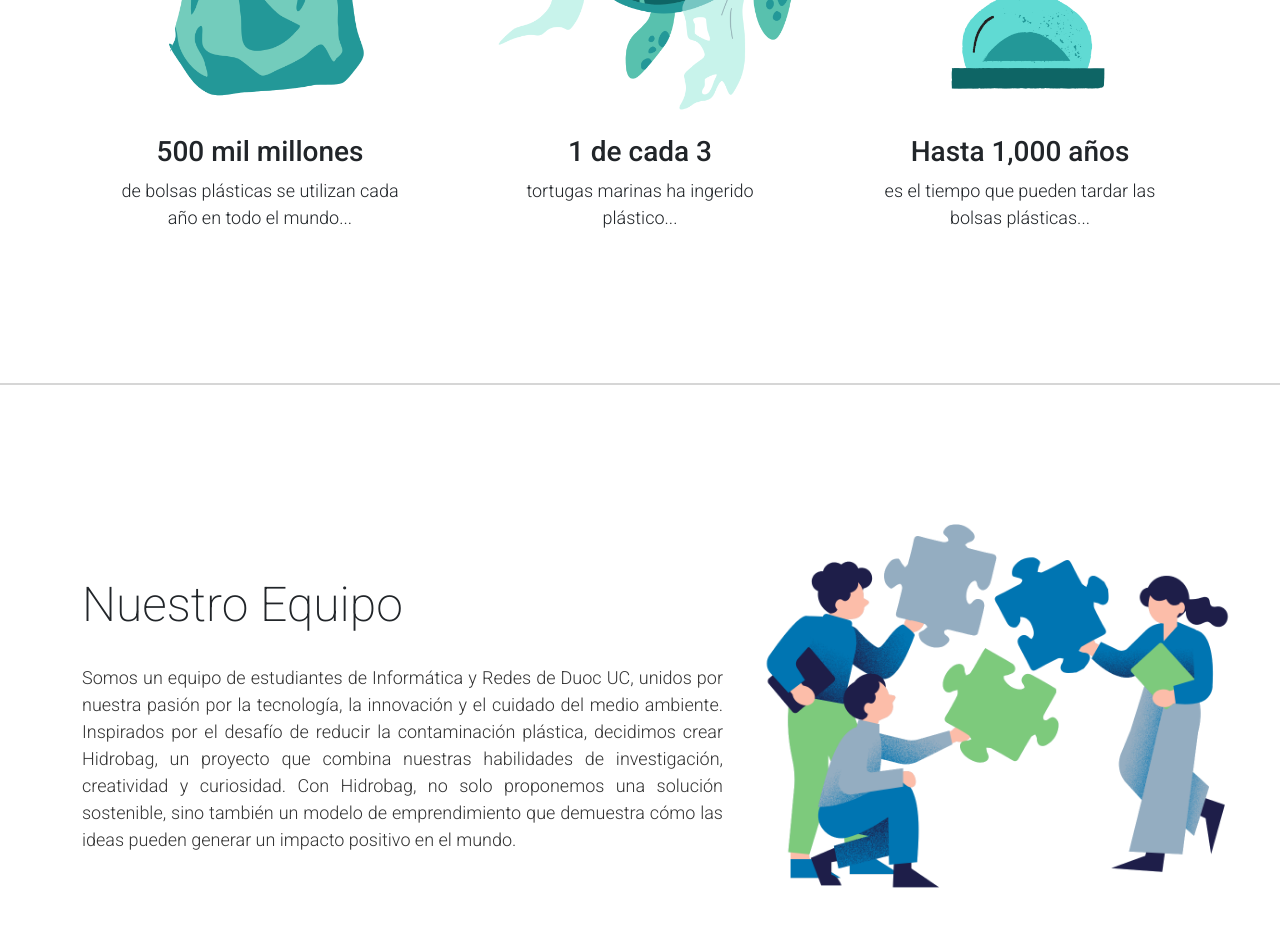
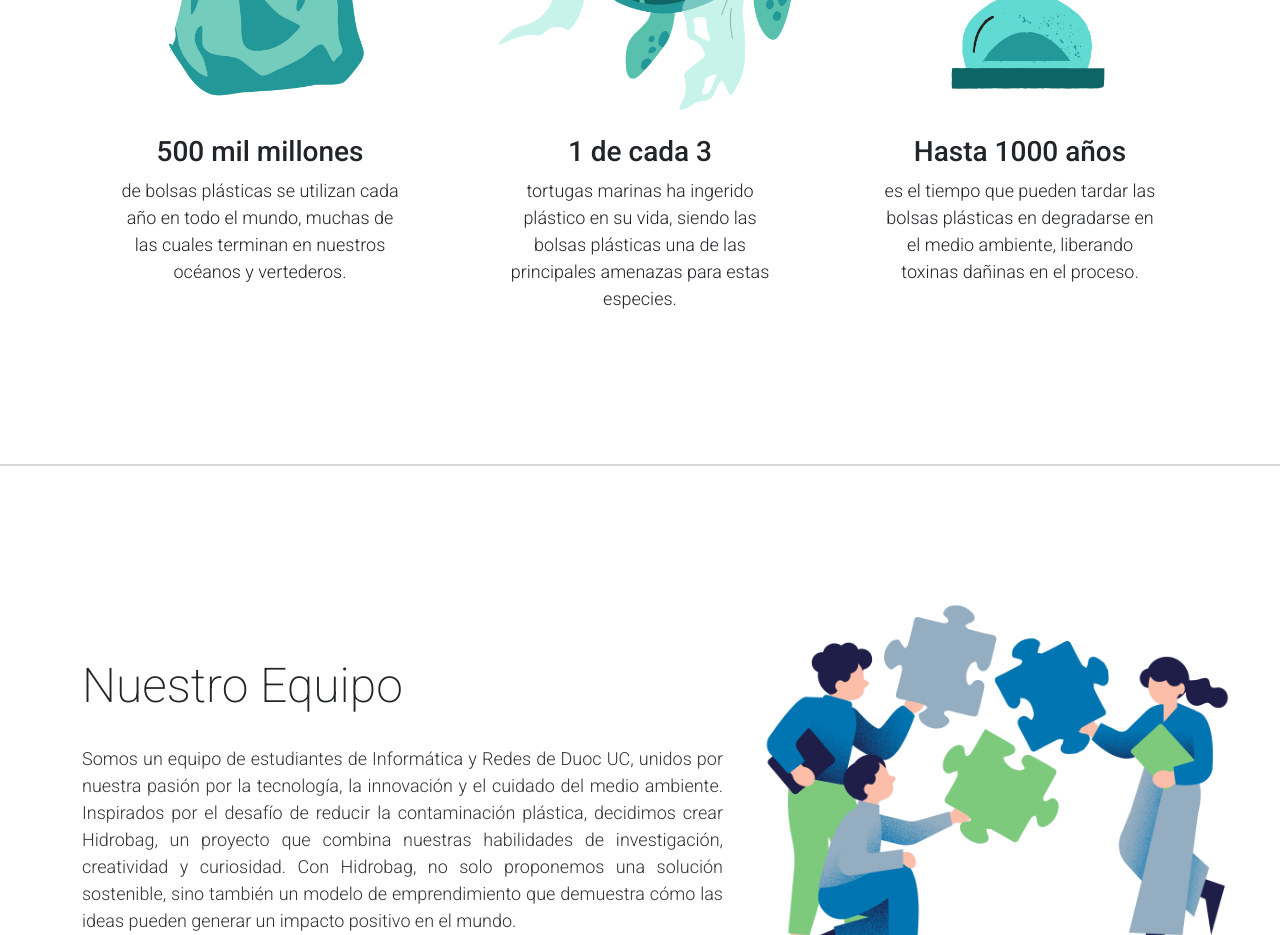
Before and after one commit to Camila-Aroca/hidrobag-2, a plain HTML site: page index.html in a window 1280 px wide. Shown: the part 2520-3455 px from the top of the page. Drawn offline with Linux system fonts and the light colour scheme.

Commit message:
Corrige texto sección cifras

```diff
--- a/index.html
+++ b/index.html
@@ -146,17 +146,20 @@ https://templatemo.com/tm-559-zay-shop
             <div class="col-12 col-md-4 p-5 mt-3">
                 <a href="#"><img src="assets/img/bolsa-verde.png" class="fade-in" style="width: 300px; height: 300px;"></a>
                 <h3 class="text-center mt-3 mb-2">500 mil millones</h3>
-                <p style="text-align: center;">de bolsas plásticas se utilizan cada año en todo el mundo...</p>
+                <p style="text-align: center;"> de bolsas plásticas se utilizan cada año en todo el mundo,
+                    muchas de las cuales terminan en nuestros océanos y vertederos.</p>
             </div>
             <div class="col-12 col-md-4 p-5 mt-3">
                 <a href="#"><img src="assets/img/tortuga-2.png" class="fade-in" style="width: 300px; height: 300px;"></a>
                 <h3 class="text-center mt-3 mb-2">1 de cada 3</h3>
-                <p style="text-align: center;">tortugas marinas ha ingerido plástico...</p>
+                <p style="text-align: center;">tortugas marinas ha ingerido plástico en su vida, siendo las
+                    bolsas plásticas una de las principales amenazas para estas especies.</p>
             </div>
             <div class="col-12 col-md-4 p-5 mt-3">
                 <a href="#"><img src="assets/img/reloj.png" class="fade-in" style="width: 300px; height: 300px;"></a>
-                <h3 class="text-center mt-3 mb-2">Hasta 1,000 años</h3>
-                <p style="text-align: center;">es el tiempo que pueden tardar las bolsas plásticas...</p>
+                <h3 class="text-center mt-3 mb-2">Hasta 1000 años</h3>
+                <p style="text-align: center;">es el tiempo que pueden tardar las bolsas plásticas en
+                    degradarse en el medio ambiente, liberando toxinas dañinas en el proceso.</p>
             </div>
         </div>
     </section>
```
